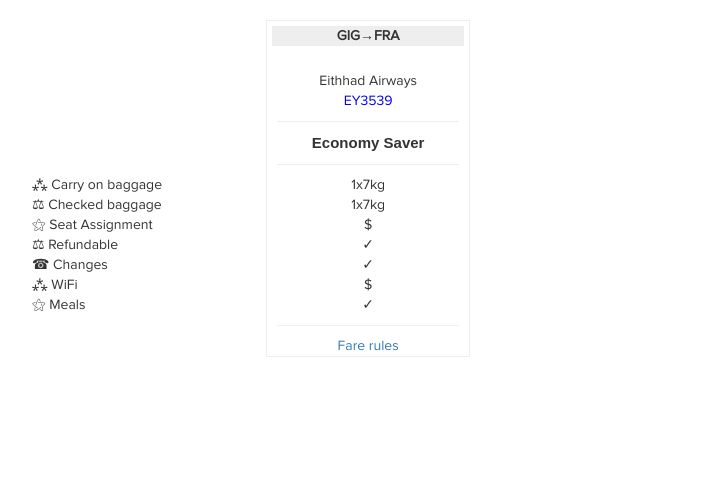
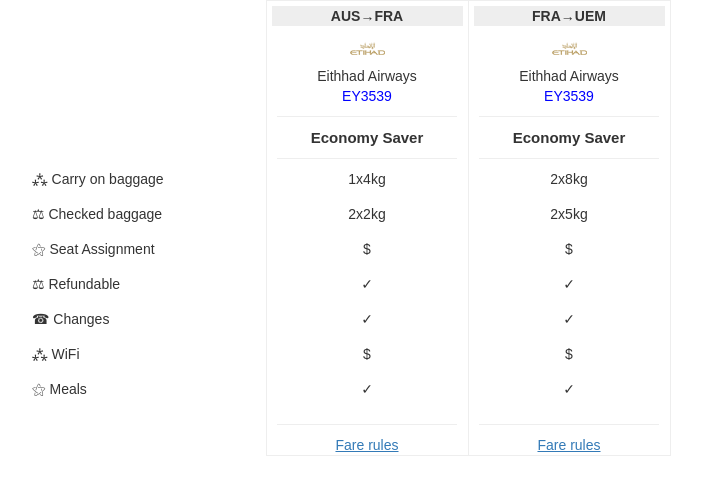
Before and after one commit to vetsinen/bf-draft, a website: page index.pug in a window 1280 px wide. Shown: the whole page, without its empty margins (38-740 px from the left). Drawn offline with nearby package versions, Linux system fonts and the light colour scheme; files that its build step writes are made by us from their sources.

Commit message:
multileg table

```diff
--- a/index.pug
+++ b/index.pug
@@ -1,142 +1,137 @@
 doctype html
 html(lang='en')
-    head
-        meta(charset='UTF-8')
-        title Title
-        link(rel='stylesheet', href='https://maxcdn.bootstrapcdn.com/bootstrap/3.3.7/css/bootstrap.css')
-        link(rel='stylesheet', href='https://use.fontawesome.com/releases/v5.3.1/css/all.css')
-        script(src='https://ajax.googleapis.com/ajax/libs/jquery/3.3.1/jquery.js')
-        script(src='https://maxcdn.bootstrapcdn.com/bootstrap/3.3.7/js/bootstrap.js')
-        style.
-            :root {
-                --main-bg-color:#eeeeee;
-            }
-            @font-face {
-                font-family: Proxima Nova; /* Имя шрифта */
-                src: url('proximanova.ttf'); /* Путь к файлу со шрифтом */
-            }
-            body {
-                box-sizing: border-box;
-                font-family: 'Proxima Nova', sans-serif;
-            }
-            table {
-                /*border-collapse: collapse;*/
-                /*border-collapse: separate;*/
-                /*border-spacing: 10px;*/
-            }
-            td {
-                border-left: 1px solid var(--main-bg-color);
-                border-right: 1px solid var(--main-bg-color);
-                text-align: center;
-                vertical-align: top;
-            }
-            table tr:first-child td {
-                border-top: 1px solid var(--main-bg-color);
-            }
-            table tr:last-child td {
-                border-bottom: 1px solid var(--main-bg-color);
-            }
-            table tr td:first-child{
-                border: none;
-                background: none;
-                text-align: left;
-            }
-            .segment-direction {
-                background-color: var(--main-bg-color);
-                font-weight: 700;
-                margin: 5px;
-            }
-            .flightid {
-                color: blue;
-            }
-            .brand {
-                font-family: sans-serif;
-                font-weight: 900;
-                /*line-height: 23px;*/
-                font-size: 15px;
-            }
-            hr {
-                /*display: block;*/
-                /*height: 1px;*/
-                /*background-color: var(--main-bg-color);*/
-                margin-top: 10px;
-                margin-bottom: 10px;
-                width: 90%;
-            }
-    body
-        .container
-            div(style='width: 438px;')
-                br
-                table(width='100%')
-                    tbody
-                        tr
-                            td(width='234px')
-                                span
-                            td(width='202px')
-                                .segment-direction GIG→FRA
-                        tr
-                            td
-                            td
-                                img(src='logo.png', alt='')
-                        tr
-                            td
-                            td
-                                | Eithhad Airways
-                                br
-                                span.flightid EY3539
-                                hr
-                        tr
-                            td
-                            td
-                                span.brand Economy Saver
-                                hr
-                        tr
-                            td
-                                icon ⁂
-                                |  Carry on baggage
-                                br
-                            td 1x7kg
-                        tr
-                            td
-                                icon ⚖
-                                |  Checked baggage
-                                br
-                            td 1x7kg
-                        tr
-                            td
-                                icon ⚝
-                                |  Seat Assignment
-                                br
-                            td $
-                        tr
-                            td
-                                icon ⚖
-                                |  Refundable
-                                br
-                            td ✓
-                        tr
-                            td
-                                icon ☎
-                                |  Changes
-                                br
-                            td ✓
-                        tr
-                            td
-                                icon ⁂
-                                |  WiFi
-                                br
-                            td $
-                        tr
-                            td
-                                icon ⚝
-                                |  Meals
-                                br
-                            td
-                                | ✓
-                                hr
-                        tr
-                            td
-                            td
-                                a(href='#') Fare rules
-                                br
-            br
+  head
+    meta(charset='UTF-8')
+    title html
+    link(rel='stylesheet', href='https://maxcdn.bootstrapcdn.com/bootstrap/3.3.7/css/bootstrap.css')
+    link(rel='stylesheet', href='https://use.fontawesome.com/releases/v5.3.1/css/all.css')
+    script(src='https://ajax.googleapis.com/ajax/libs/jquery/3.3.1/jquery.js')
+    script(src='https://maxcdn.bootstrapcdn.com/bootstrap/3.3.7/js/bootstrap.js')
+    style.
+      :root {
+      --main-bg-color:#eeeeee;
+      }
+      body {
+      box-sizing: border-box;
+      font-family: 'Proxima Nova', sans-serif;
+      }
+      .brandfamilymatrix td {
+      border-left: 1px solid var(--main-bg-color);
+      border-right: 1px solid var(--main-bg-color);
+      text-align: center;
+      vertical-align: top;
+      }
+      .brandfamilymatrix table tr:first-child td {
+      border-top: 1px solid var(--main-bg-color);
+      }
+      .brandfamilymatrix table tr:last-child td {
+      border-bottom: 1px solid var(--main-bg-color);
+      }
+      .brandfamilymatrix table tr td:first-child{
+      padding-bottom: 15px;
+      border: none;
+      background: none;
+      text-align: left;
+      }
+      .brandfamilymatrix .segment-direction {
+      background-color: var(--main-bg-color);
+      font-weight: 700;
+      margin: 5px;
+      }
+      .brandfamilymatrix .flightid {
+      color: blue;
+      }
+      .brandfamilymatrix .brand {
+      font-family: sans-serif;
+      font-weight: 900;
+      font-size: 15px;
+      }
+      .brandfamilymatrix hr {
+      margin-top: 10px;
+      margin-bottom: 10px;
+      width: 90%;
+      }
+      .brandfamilymatrix a {
+      text-decoration: underline
+      }
+  body
+  -var segments = [{"from":"AUS","to":"FRA", "carry":"1x4kg","checked":"2x2kg"},{"from":"FRA","to":"UEM","carry":"2x8kg","checked":"2x5kg"}];
+    .container
+      .brandfamilymatrix
+        table
+          tbody
+            tr
+              td(width='234px')
+                span
+              each seg in segments
+                  td(width='202px')
+                    .segment-direction #{seg.from}→#{seg.to}
+            tr
+              td
+              each seg in segments
+                  td
+                    img(src='logo.png', alt='')
+            tr
+              td
+              each seg in segments
+                  td
+                    | Eithhad Airways
+                    br
+                    span.flightid EY3539
+                    hr
+            tr
+              td
+              each seg in segments
+                  td
+                    span.brand Economy Saver
+                    hr
+            tr
+              td
+                icon ⁂
+                |  Carry on baggage
+              each seg in segments
+                td=seg.carry
+            tr
+              td
+                icon ⚖
+                |  Checked baggage
+              each seg in segments
+                td=seg.checked
+            tr
+              td
+                icon ⚝
+                |  Seat Assignment
+              each seg in segments
+                td $
+            tr
+              td
+                icon ⚖
+                |  Refundable
+              each seg in segments
+                td ✓
+            tr
+              td
+                icon ☎
+                |  Changes
+              each seg in segments
+                td ✓
+            tr
+              td
+                icon ⁂
+                |  WiFi
+              each seg in segments
+                td $
+            tr
+              td
+                icon ⚝
+                |  Meals
+              each seg in segments
+                td ✓
+
+            tr
+              td
+              each seg in segments
+                  td
+                    hr
+                    a(href='#') Fare rules
+                    br
--- /dev/null
+++ b/segments.json
@@ -0,0 +1,3 @@
+[
+    {"title":"oneway flight","from":"AUS","to":"FRA"}
+]
```
Also changed, not shown: table-layout.html (+19 -58 lines), two-segments-table.html (added, +33 -0 lines), index.html (added), logo.png (added).
